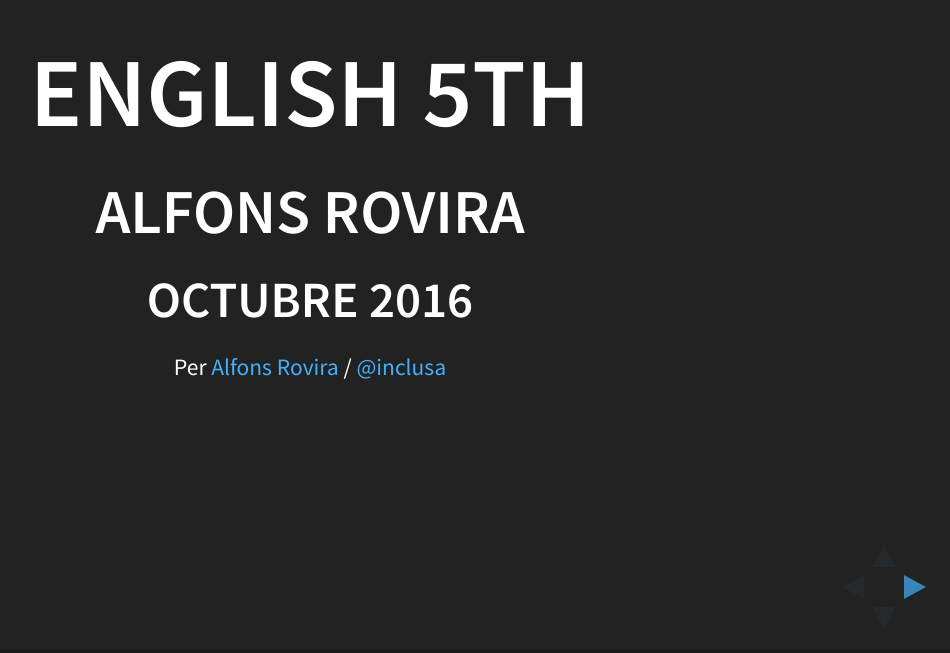
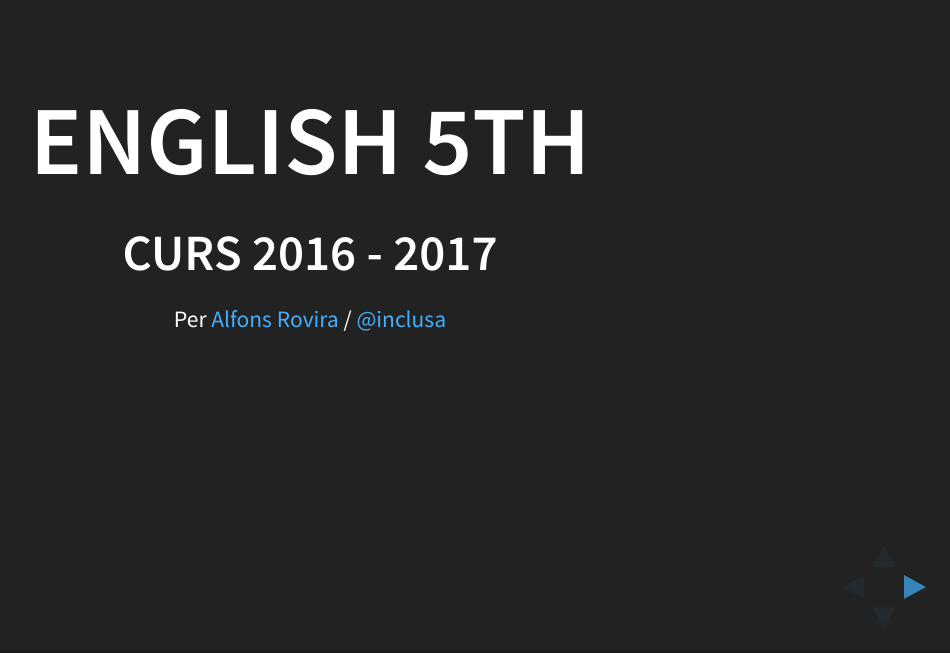
Before and after one commit to inclusa/5pri, a website: page 02_angles/md/reveal.js/index.html in a window 1280 px wide. Shown: the part 147-800 px from the top of the page, without its empty margins (330-1280 px from the left). Drawn offline with Linux system fonts and the light colour scheme.

Commit message:
Primera pàgina

```diff
--- a/02_angles/md/reveal.js/index.html
+++ b/02_angles/md/reveal.js/index.html
@@ -26,10 +26,9 @@
 			<div class="slides">
                                 <section>
                                         <h1 class="title">English 5th</h1>
-                                        <h2 class="author">Alfons Rovira</h2>
-                                        <h3 class="date">Octubre 2016</h3>
+                                        <h3 class="date">Curs 2016 - 2017</h3>
                                                 <p>
-                                                        <small>Per <a href="http://inclusa.github.io">Alfons Rovira</a> / <a href="http://twitter.com/inclusa">@inclusa</a></small>
+                                                        <small class="author">Per <a href="http://inclusa.github.io">Alfons Rovira</a> / <a href="http://twitter.com/inclusa">@inclusa</a></small>
                                                 </p>
                                 </section>
 
```
